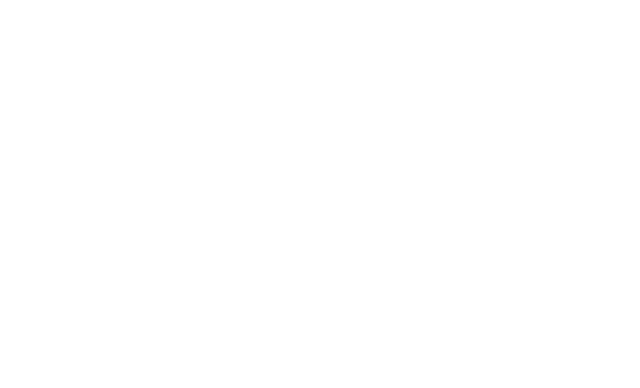
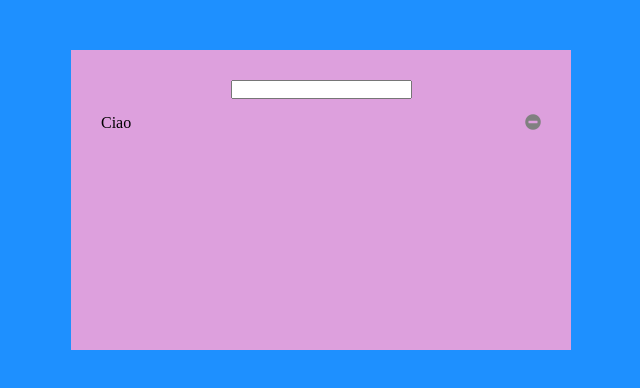
Before and after one commit to FabrizioMarongiu/js-todo-clone, a plain HTML site: page index.html in a window 1280 px wide. Shown: the whole page, without its empty margins (319-959 px from the left). Drawn offline with Linux system fonts and the light colour scheme.

Commit message:
simple to do list

```diff
--- a/index.html
+++ b/index.html
@@ -4,6 +4,8 @@
     <meta charset="UTF-8">
     <meta http-equiv="X-UA-Compatible" content="IE=edge">
     <meta name="viewport" content="width=device-width, initial-scale=1.0">
+    <!-- FONT AWESOME -->
+    <link rel="stylesheet" href="https://cdnjs.cloudflare.com/ajax/libs/font-awesome/5.15.3/css/all.min.css">
 
     <!-- STYLE -->
     <link rel="stylesheet" href="style.css">
@@ -12,13 +14,38 @@
     <script src="./js/jquery-3.6.0.min.js"></script>
     <script src="./js/main.js"></script>
 
-    <title></title>
+    <title>To Do List</title>
 </head>
 <body>
+ <main>
+
+
+
+    <div class="app">
+
+            <input type="text" class="input">
+
+            <ul>
+                <li>
+                    <span class="text">Ciao</span>
+                    <i class="fas fa-minus-circle"></i>
+                </li>
+            </ul>
+
+            <!-- TEMPLATE -->
+            <div class="template">
+                <li></li>
+            </div>
 
 
 
 
 
+
+    </div>
+ </main>
+
+
+
 </body>
 </html>
--- a/style.css
+++ b/style.css
@@ -0,0 +1,36 @@
+*{
+    margin: 0;
+    padding: 0;
+    box-sizing: border-box;
+}
+
+main{
+    background-color: dodgerblue;
+    height: 100vh;
+    padding: 50px 0;
+}
+
+.app{
+    width: 500px;
+    height: 300px;
+    margin: 0 auto;
+    text-align: center;
+    background-color: plum;
+    padding: 30px;
+}
+
+li{
+    list-style: none;
+    padding:15px 0;
+    display: flex;
+    justify-content: space-between;
+}
+
+li i{
+    cursor: pointer;
+    color: grey;
+}
+
+li i:hover{
+    color: red;
+}
```
